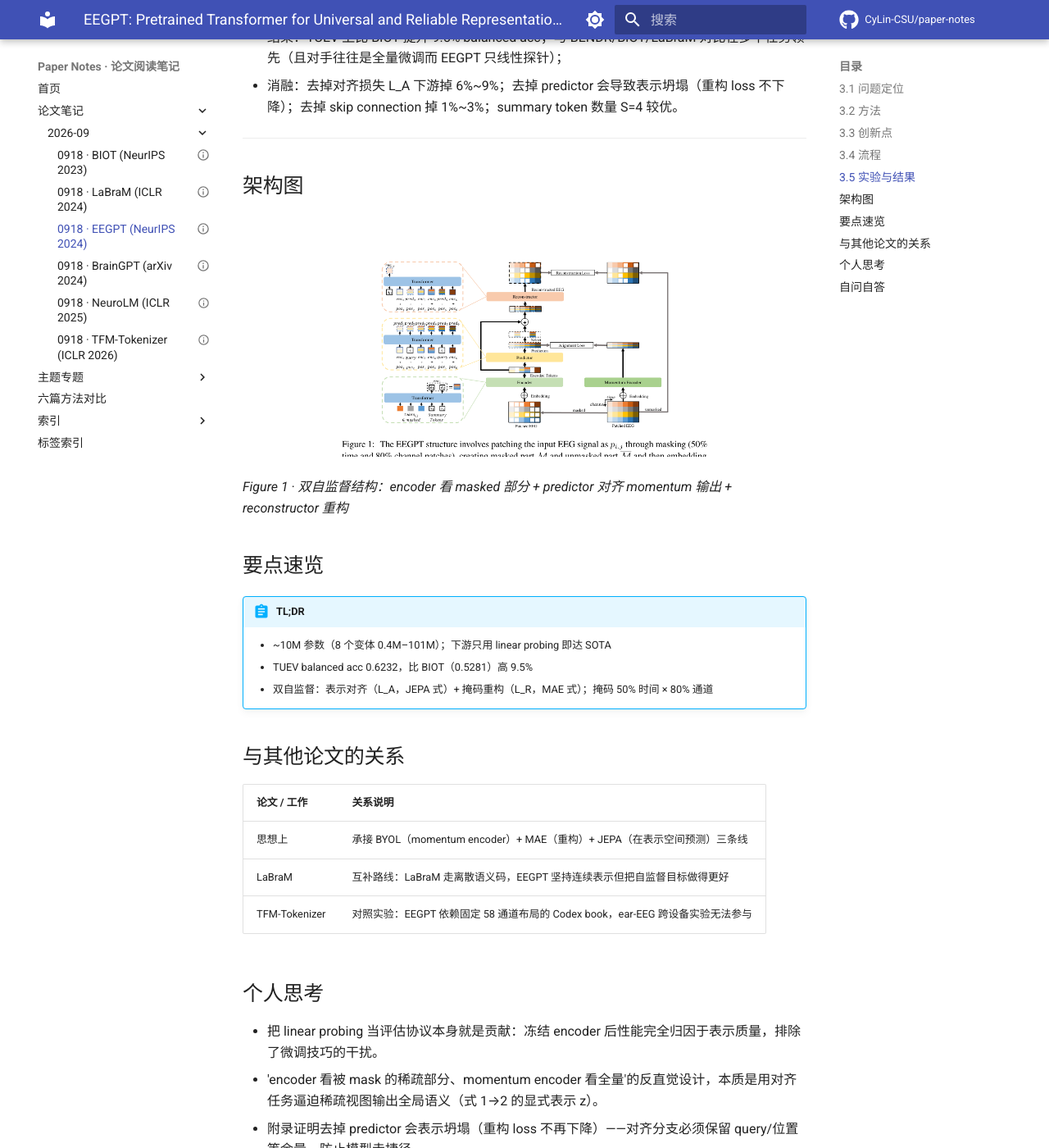
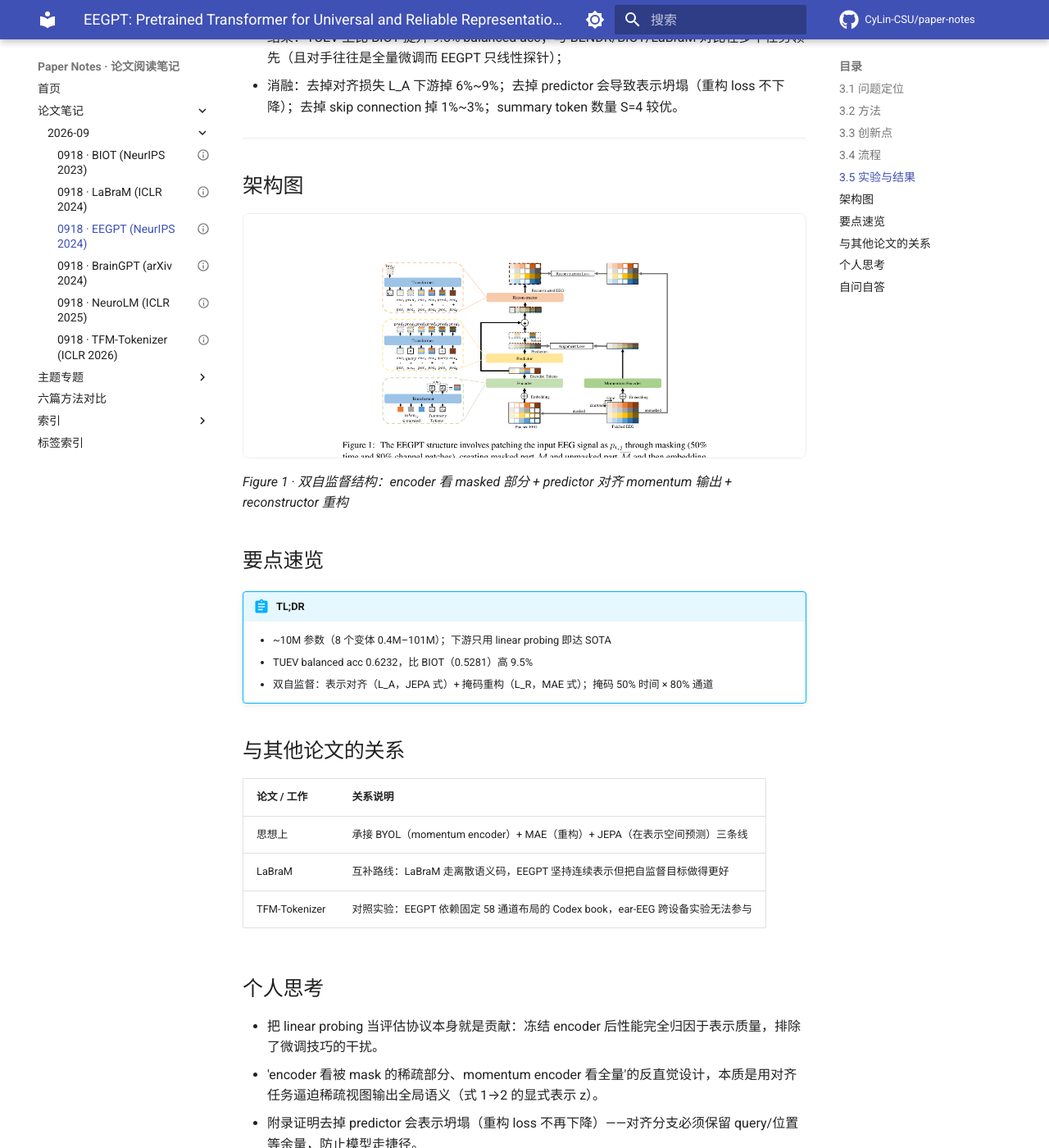
Before and after one commit to CyLin-CSU/paper-notes, an MkDocs documentation site: the page built from docs/papers/2026-09/0918-eegpt.md, in a window 1280 px wide and 1400 px high, scrolled down 2184 px. Shown: the whole window at 82% size. Built offline with MkDocs 1.6.1 and Material for MkDocs 9.7.7, drawn with Linux system fonts in a browser that asks for light colours; comment, search, counter and statistics services are not loaded.

Commit message:
架构图放大至与内容宽度齐平

```diff
--- a/docs/stylesheets/extra.css
+++ b/docs/stylesheets/extra.css
@@ -50,6 +50,17 @@
 [data-md-color-scheme="slate"] .ac-cell,
 [data-md-color-scheme="slate"] .ac-legend i { background: #21262d; }
 
+/* 架构图：放大至与页面内容宽度齐平（首页头像除外） */
+.md-typeset img:not(.h1-avatar) {
+  display: block;
+  width: 100%;
+  height: auto;
+  margin-left: 0;
+  margin-right: 0;
+  border: 1px solid var(--md-default-fg-color--lightest);
+  border-radius: 8px;
+}
+
 /* 留言板 */
 #giscus-container { margin-top: 0.8rem; }
 .giscus-notconfigured {
```
